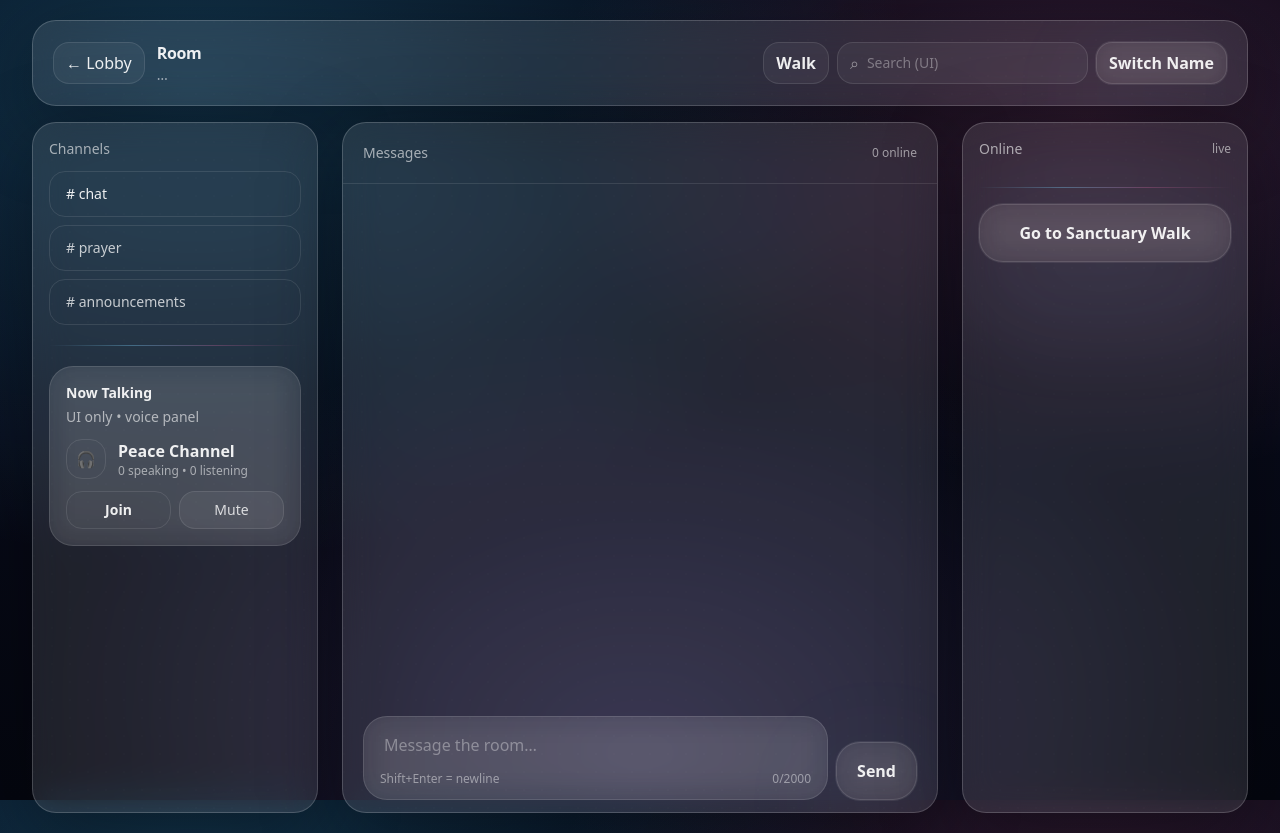
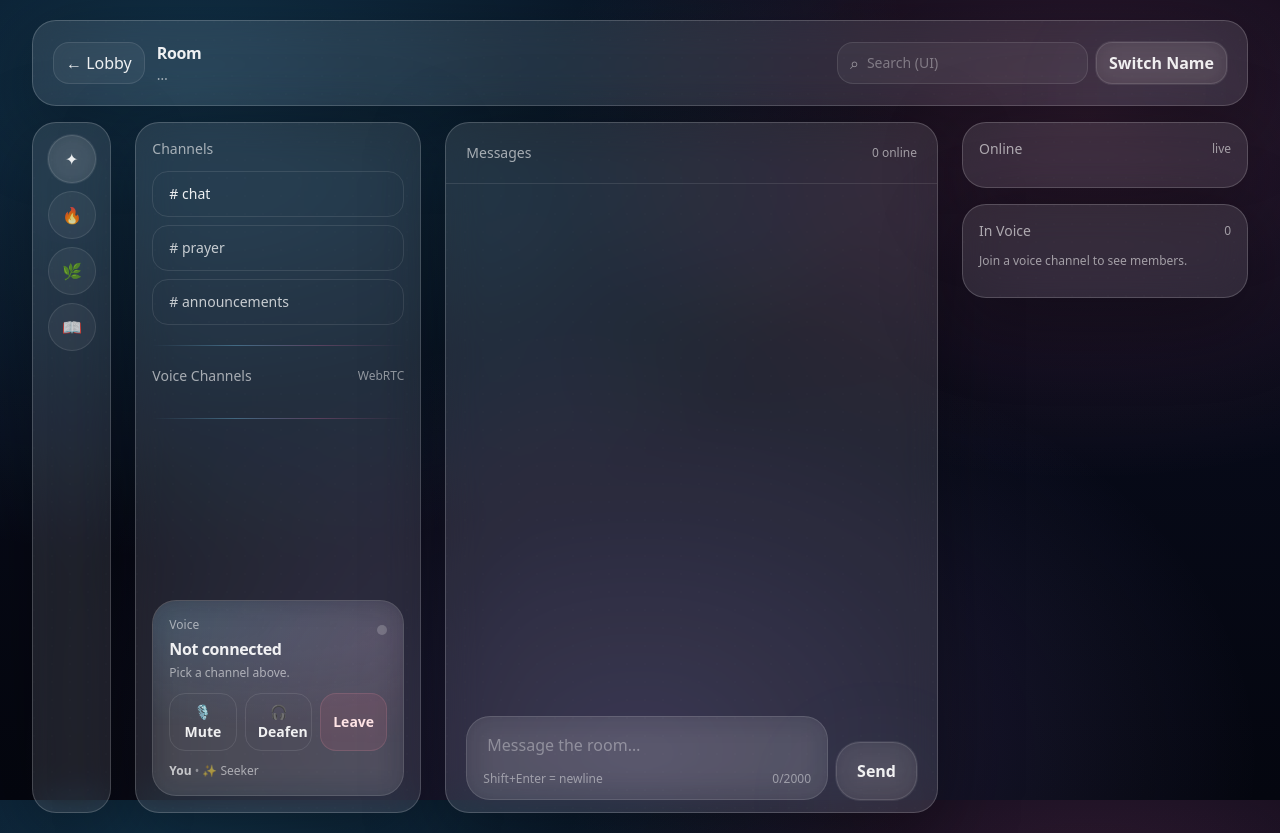
Before and after one commit to lukasbonthy/SelahSanctuary, a website: page public/chat.html in a window 1280 px wide. Drawn offline with nearby package versions, Linux system fonts and the light colour scheme; no server answers.

Commit message:
Update chat.html

```diff
--- a/public/chat.html
+++ b/public/chat.html
@@ -10,6 +10,7 @@
 <body class="min-h-screen">
   <div class="px-3 sm:px-6 lg:px-8 py-5">
     <div class="max-w-7xl mx-auto">
+
       <!-- top bar -->
       <div class="glass rounded-3xl p-4 sm:p-5 noise relative overflow-hidden">
         <div class="flex items-center justify-between gap-3">
@@ -24,9 +25,6 @@
           </div>
 
           <div class="flex items-center gap-2">
-            <a href="/walk" class="hidden sm:inline-flex pressy rounded-2xl px-3 py-2 bg-white/5 hover:bg-white/8 border border-white/10 transition font-semibold">
-              Walk
-            </a>
             <div class="hidden md:flex items-center gap-2 rounded-2xl bg-white/5 border border-white/10 px-3 py-2">
               <span class="text-white/50">⌕</span>
               <input class="bg-transparent outline-none text-sm text-white/80 placeholder:text-white/35 w-52" placeholder="Search (UI)" />
@@ -38,11 +36,22 @@
         </div>
       </div>
 
-      <!-- layout -->
       <div class="mt-4 grid grid-cols-12 gap-4 lg:gap-6">
-        <!-- left channels (UI) -->
-        <aside class="col-span-12 lg:col-span-3 glass rounded-3xl p-4 noise relative overflow-hidden">
+
+        <!-- server rail (discord vibe UI) -->
+        <aside class="col-span-12 lg:col-span-1 glass rounded-3xl p-3 noise relative overflow-hidden">
+          <div class="flex lg:flex-col gap-2 items-center justify-center">
+            <div class="w-12 h-12 rounded-3xl glass-soft glow-ring grid place-items-center">✦</div>
+            <div class="w-12 h-12 rounded-3xl bg-white/5 border border-white/10 grid place-items-center text-white/80">🔥</div>
+            <div class="w-12 h-12 rounded-3xl bg-white/5 border border-white/10 grid place-items-center text-white/80">🌿</div>
+            <div class="w-12 h-12 rounded-3xl bg-white/5 border border-white/10 grid place-items-center text-white/80">📖</div>
+          </div>
+        </aside>
+
+        <!-- left channels + voice -->
+        <aside class="col-span-12 lg:col-span-3 glass rounded-3xl p-4 noise relative overflow-hidden flex flex-col">
           <div class="text-sm text-white/60">Channels</div>
+
           <div class="mt-3 space-y-2 text-sm">
             <button class="w-full text-left pressy px-4 py-3 rounded-2xl bg-white/6 border border-white/10"># chat</button>
             <button class="w-full text-left pressy px-4 py-3 rounded-2xl bg-white/4 hover:bg-white/6 border border-white/10 transition text-white/75"># prayer</button>
@@ -51,27 +60,54 @@
 
           <div class="mt-5 neon-divider"></div>
 
-          <div class="mt-5 glass-soft rounded-3xl p-4">
-            <div class="text-sm font-semibold">Now Talking</div>
-            <div class="text-sm text-white/60 mt-1">UI only • voice panel</div>
+          <div class="mt-5 flex items-center justify-between">
+            <div class="text-sm text-white/60">Voice Channels</div>
+            <div class="text-xs text-white/50">WebRTC</div>
+          </div>
 
-            <div class="mt-3 flex items-center gap-3">
-              <div class="w-10 h-10 rounded-2xl bg-white/6 border border-white/10 grid place-items-center">🎧</div>
-              <div class="min-w-0">
-                <div class="font-semibold truncate">Peace Channel</div>
-                <div class="text-xs text-white/55">0 speaking • 0 listening</div>
+          <div id="voiceChannels" class="mt-3 space-y-2"></div>
+
+          <div class="mt-5 neon-divider"></div>
+
+          <!-- Voice connected panel (discord style) -->
+          <div class="mt-auto glass-soft rounded-3xl p-4 relative overflow-hidden">
+            <div class="absolute inset-0 opacity-60 pointer-events-none"
+              style="background: radial-gradient(500px 180px at 10% 10%, rgba(56,189,248,.18), transparent 60%),
+                             radial-gradient(500px 180px at 90% 20%, rgba(244,114,182,.12), transparent 60%);"></div>
+
+            <div class="relative">
+              <div class="flex items-start justify-between gap-3">
+                <div>
+                  <div class="text-xs text-white/55">Voice</div>
+                  <div id="voiceStatus" class="font-semibold tracking-tight mt-1">Not connected</div>
+                  <div id="voiceHint" class="text-xs text-white/55 mt-1">Pick a channel above.</div>
+                </div>
+                <div id="voiceDot" class="w-2.5 h-2.5 rounded-full bg-white/20 mt-2"></div>
               </div>
-            </div>
 
-            <div class="mt-3 grid grid-cols-2 gap-2">
-              <button class="pressy rounded-2xl px-3 py-2 bg-white/6 hover:bg-white/8 border border-white/10 transition font-semibold text-sm">Join</button>
-              <button class="pressy rounded-2xl px-3 py-2 bg-white/5 hover:bg-white/7 border border-white/10 transition text-white/80 text-sm">Mute</button>
+              <div class="mt-3 grid grid-cols-3 gap-2 text-sm">
+                <button id="btnMute" class="pressy rounded-2xl px-3 py-2 bg-white/6 hover:bg-white/8 border border-white/10 transition font-semibold">
+                  🎙 Mute
+                </button>
+                <button id="btnDeafen" class="pressy rounded-2xl px-3 py-2 bg-white/6 hover:bg-white/8 border border-white/10 transition font-semibold">
+                  🎧 Deafen
+                </button>
+                <button id="btnLeaveVoice" class="pressy rounded-2xl px-3 py-2 bg-rose-400/10 hover:bg-rose-400/14 border border-rose-300/15 transition font-semibold text-rose-100">
+                  Leave
+                </button>
+              </div>
+
+              <div class="mt-3 text-xs text-white/55">
+                <span class="text-white/70 font-semibold" id="meMiniName">You</span>
+                <span class="opacity-70">•</span>
+                <span id="meMiniBadge">✨ Seeker</span>
+              </div>
             </div>
           </div>
         </aside>
 
         <!-- center chat -->
-        <main class="col-span-12 lg:col-span-6">
+        <main class="col-span-12 lg:col-span-5">
           <div class="glass rounded-3xl noise relative overflow-hidden">
             <div class="p-4 sm:p-5 border-b border-white/10">
               <div class="flex items-center justify-between">
@@ -103,20 +139,24 @@
           </div>
         </main>
 
-        <!-- right users -->
-        <aside class="col-span-12 lg:col-span-3 glass rounded-3xl p-4 noise relative overflow-hidden">
-          <div class="flex items-center justify-between">
-            <div class="text-sm text-white/60">Online</div>
-            <div class="text-xs text-white/55">live</div>
+        <!-- right: online + voice participants -->
+        <aside class="col-span-12 lg:col-span-3 space-y-4">
+          <div class="glass rounded-3xl p-4 noise relative overflow-hidden">
+            <div class="flex items-center justify-between">
+              <div class="text-sm text-white/60">Online</div>
+              <div class="text-xs text-white/55">live</div>
+            </div>
+            <div id="users" class="mt-3 space-y-2 max-h-[40vh] overflow-y-auto pr-1"></div>
           </div>
 
-          <div id="users" class="mt-3 space-y-2 max-h-[70vh] overflow-y-auto pr-1"></div>
-
-          <div class="mt-4 neon-divider"></div>
-
-          <a href="/walk" class="mt-4 block pressy rounded-3xl px-4 py-4 glass-soft shimmer glow-ring font-semibold text-center">
-            Go to Sanctuary Walk
-          </a>
+          <div class="glass rounded-3xl p-4 noise relative overflow-hidden">
+            <div class="flex items-center justify-between">
+              <div class="text-sm text-white/60">In Voice</div>
+              <div id="voiceCountMini" class="text-xs text-white/55">0</div>
+            </div>
+            <div class="mt-3 text-xs text-white/55" id="voicePeopleHint">Join a voice channel to see members.</div>
+            <div id="voicePeople" class="mt-3 space-y-2 max-h-[32vh] overflow-y-auto pr-1"></div>
+          </div>
         </aside>
       </div>
     </div>
@@ -125,6 +165,7 @@
   <script src="/socket.io/socket.io.js"></script>
   <script src="/app.js"></script>
   <script src="/ui.js"></script>
+  <script src="/voice.js"></script>
   <script src="/chat.js"></script>
 </body>
 </html>
```
